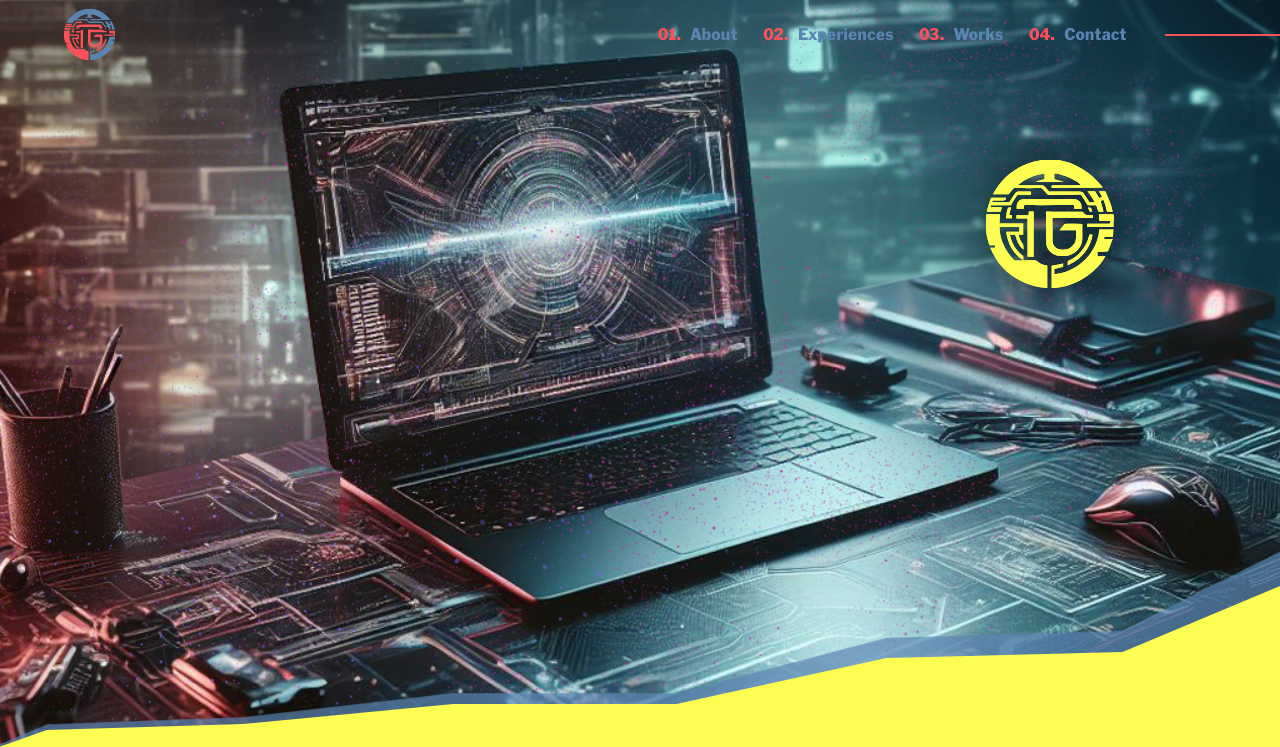
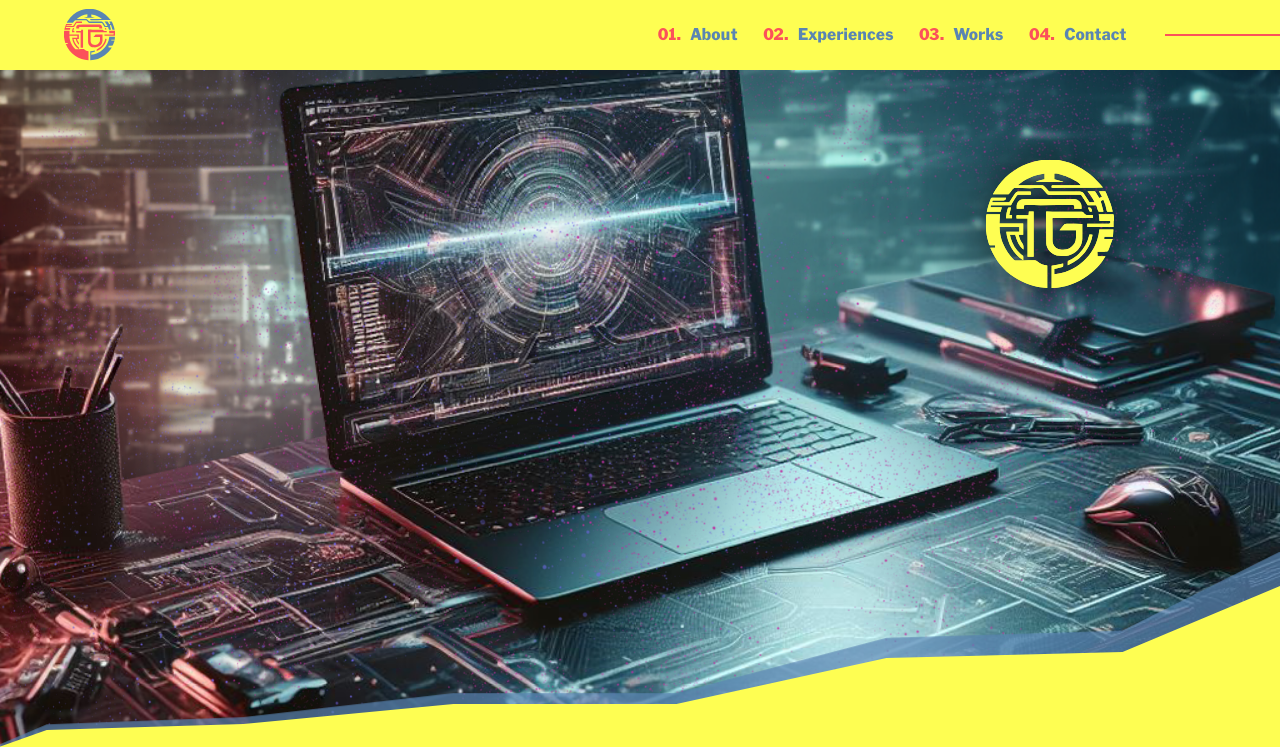
Before and after one commit to lolikana/portfolio, an Astro site: page / in a window 1280 px wide. Shown: the top 747 px of the page. Built offline with nearby package versions, Linux system fonts and the light colour scheme; Astro itself is replaced by a stand-in of ours.

Commit message:
header - add background color

```diff
--- a/src/components/layout/header/Header.astro
+++ b/src/components/layout/header/Header.astro
@@ -70,19 +70,23 @@ import Navbar from '../navbar/Navbar.astro';
 		}
 	}
 
-	.header.scrolled .primary-navbar {
+	.header.scrolled {
+		@include mq('md') {
+			height: $header-height-scrolled;
+
+			.primary-navbar {
 				padding-right: calc(var(--padding-right) - 2vw);
-
 				@include font-responsive(12px, 2vw, 14px);
-
 				&::after {
 					width: var(--padding-right);
 				}
 			}
 
-	.header.scrolled .header__logo {
+			.header__logo {
 				@include mq('md') {
 					@include width-height(38px, 38px);
 				}
 			}
+		}
+	}
 </style>
--- a/src/styles/abstracts/_variables.scss
+++ b/src/styles/abstracts/_variables.scss
@@ -3,6 +3,7 @@
 /** Variables **/
 $header-heightMobile: 32vw;
 $header-height-sm: 70px;
+$header-height-scrolled: 50px;
 $header-heightTransition: 300ms;
 
 /** Extends **/
--- a/src/styles/base/_theme.scss
+++ b/src/styles/base/_theme.scss
@@ -12,6 +12,7 @@
 }
 
 body,
+header,
 main {
 	transition: $transtion-color-scheme;
 	background-color: $primary-color;
```
Lines whose indentation alone changed are shown as unchanged.
